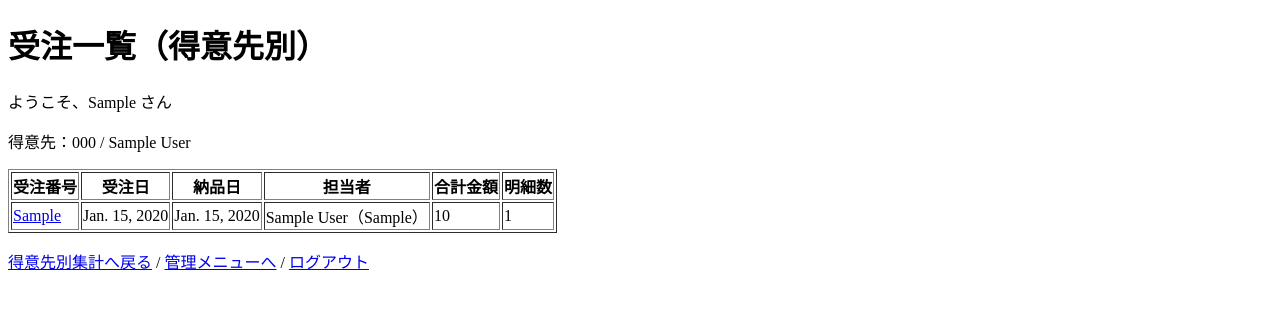
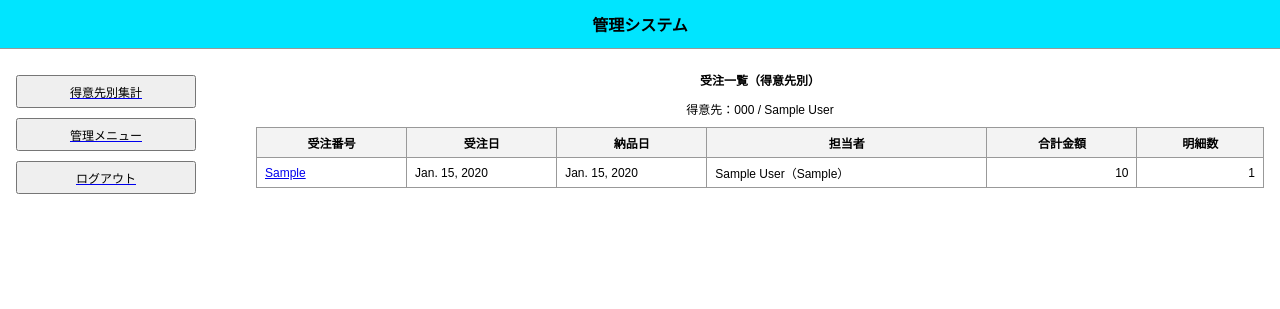
Before and after one commit to ibuki1204/django_system, a Django app: page /customer/summary/detail/000/ in a window 1280 px wide. Shown: the top 309 px of the page. Run offline with Django 4.2, Linux system fonts and the light colour scheme; a user stored in the database is signed in; tables that the repository leaves empty hold one stand-in row (values such as "Sample post").

Commit message:
ui改善

```diff
--- a/django_project/psys/templates/psys/base.html
+++ b/django_project/psys/templates/psys/base.html
@@ -54,6 +54,11 @@
       margin: 8px 0;
     }
 
+    .main {
+      min-width: 0;
+    }
+
+
     /* 一覧テーブル（共通） */
     table.list-table {
       border-collapse: collapse;
@@ -100,6 +105,23 @@
       font-size: 12px;
     }
 
+    .table-wrap {
+      width: 100%;
+      overflow-x: auto;
+      -webkit-overflow-scrolling: touch;
+    }
+
+    @media (max-width: 900px) {
+    .layout {
+        grid-template-columns: 1fr;
+    }
+    .side .btn {
+        width: 160px;
+    }
+    }
+
+
+
     .btn-area { text-align: center; margin-top: 12px; }
     .btn-area button { width: 90px; padding: 4px 0; font-size: 12px; }
   </style>
--- a/django_project/psys/templates/psys/customer_summary_detail.html
+++ b/django_project/psys/templates/psys/customer_summary_detail.html
@@ -1,37 +1,52 @@
-<!DOCTYPE html>
-<html>
-<head>
-  <meta charset="UTF-8">
-  <title>受注一覧（得意先別）</title>
-</head>
-<body>
+{% extends "psys/base.html" %}
 
-<h1>受注一覧（得意先別）</h1>
-<p>ようこそ、{{ request.user.first_name|default:request.user.username }} さん</p>
+{% block title %}受注一覧（得意先別）{% endblock %}
+{% block page_title %}受注一覧（得意先別）{% endblock %}
 
-<p>
+{% block side_menu %}
+  <a href="{% url 'customer_summary' %}?from={{ date_from }}&to={{ date_to }}">
+    <button type="button" class="btn">得意先別集計</button>
+  </a>
+  <a href="{% url 'main_menu' %}">
+    <button type="button" class="btn">管理メニュー</button>
+  </a>
+  <a href="{% url 'logout' %}">
+    <button type="button" class="btn">ログアウト</button>
+  </a>
+{% endblock %}
+
+{% block content %}
+
+<div style="text-align:center; font-size:12px; margin-bottom:10px;">
   得意先：{{ customer.customer_code }} / {{ customer.customer_name }}
-</p>
+</div>
 
 {% if date_from or date_to %}
-<p>
+  <div style="text-align:center; font-size:12px; margin-bottom:10px;">
     期間：{{ date_from|default:"(指定なし)" }} ～ {{ date_to|default:"(指定なし)" }}
-</p>
+  </div>
 {% endif %}
 
-<table border="1">
+<table class="list-table">
+  <thead>
     <tr>
-    <th>受注番号</th>
-    <th>受注日</th>
-    <th>納品日</th>
-    <th>担当者</th>
-    <th>合計金額</th>
-    <th>明細数</th>
+      <th style="width:110px;">受注番号</th>
+      <th style="width:110px;">受注日</th>
+      <th style="width:110px;">納品日</th>
+      <th style="width:220px;">担当者</th>
+      <th style="width:110px;">合計金額</th>
+      <th style="width:90px;">明細数</th>
     </tr>
+  </thead>
 
+  <tbody>
     {% for o in orders %}
       <tr>
-    <td><a href="{% url 'order_details' o.order_no %}">{{ o.order_no }}</a></td>
+        <td>
+          <a href="{% url 'order_details' o.order_no %}">
+            {{ o.order_no }}
+          </a>
+        </td>
         <td>{{ o.order_date }}</td>
         <td>{{ o.deliver_date }}</td>
         <td>
@@ -41,19 +56,15 @@
             -
           {% endif %}
         </td>
-    <td>{{ o.total_price }}</td>
-    <td>{{ o.detail_num }}</td>
+        <td style="text-align:right;">{{ o.total_price }}</td>
+        <td style="text-align:right;">{{ o.detail_num }}</td>
       </tr>
     {% empty %}
-  <tr><td colspan="6">受注データがありません</td></tr>
+      <tr>
+        <td colspan="6" style="text-align:center;">受注データがありません</td>
+      </tr>
     {% endfor %}
+  </tbody>
 </table>
 
-<p>
-  <a href="{% url 'customer_summary' %}?from={{ date_from }}&to={{ date_to }}">得意先別集計へ戻る</a> /
-  <a href="{% url 'main_menu' %}">管理メニューへ</a> /
-  <a href="{% url 'logout' %}">ログアウト</a>
-</p>
-
-</body>
-</html>
+{% endblock %}
```
Also changed, not shown: django_project/psys/templates/psys/order_details.html (+43 -29 lines). Lines whose indentation alone changed are shown as unchanged.
